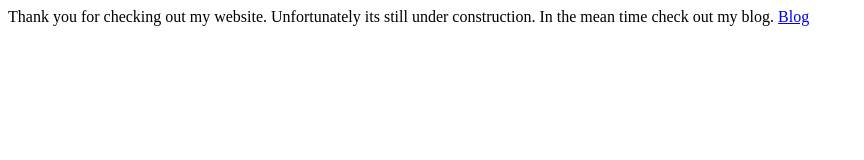
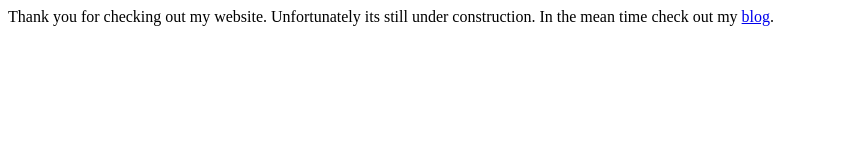
Before and after one commit to i5han/i5han.github.io, a plain HTML site: page index.html in a window 1280 px wide. Shown: the whole page, without its empty margins (0-864 px from the left). Drawn offline with Linux system fonts and the light colour scheme.

Commit message:
improved readability

```diff
--- a/index.html
+++ b/index.html
@@ -5,7 +5,6 @@
     <title>Hi I'm Ishan</title>
 </head>
 <body>
-    Thank you for checking out my website. Unfortunately its still under construction. In the mean time check out my blog.
-    <a href="blog.ishanantony.com">Blog</a>
+    Thank you for checking out my website. Unfortunately its still under construction. In the mean time check out my <a href="http://blog.ishanantony.com/">blog</a>.
 </body>
 </html>
```
